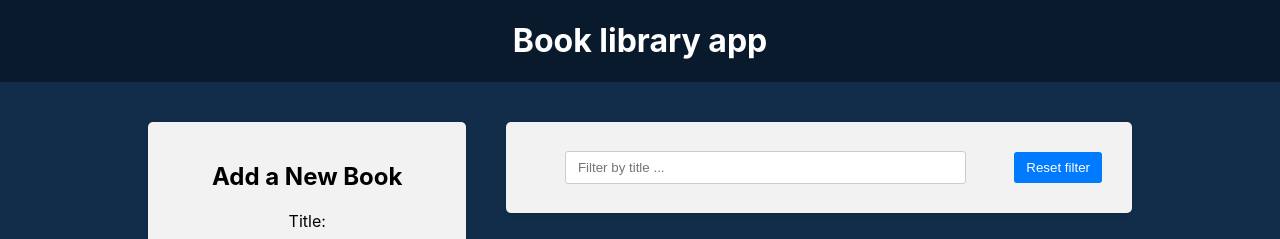
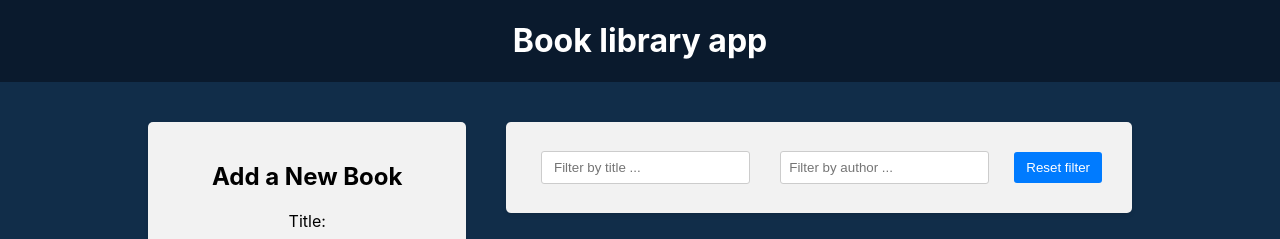
Before and after one commit to e7r74/Book-library-app, a React (Create React App) app in the folder fronted/: page / in a window 1280 px wide. Shown: the top 239 px of the page. Built offline with nearby package versions, Linux system fonts and the light colour scheme.

Commit message:
Filter by author

```diff
--- a/fronted/src/components/BookList/Booklist.js
+++ b/fronted/src/components/BookList/Booklist.js
@@ -3,12 +3,17 @@
 import { RxBookmark, RxBookmarkFilled } from 'react-icons/rx'
 import { deleteBook, toggleFavorite } from '../../redux/books/actionCreators'
 
-import { selectTitleFilter } from '../../redux/slices/filterSlice'
+import {
+  selectTitleFilter,
+  selectAuthorFilter,
+} from '../../redux/slices/filterSlice'
 import './BookList.css'
 
 const Booklist = () => {
   const books = useSelector((state) => state.books)
   const titleFilter = useSelector(selectTitleFilter)
+  const authorFilter = useSelector(selectAuthorFilter)
+
   const dispatch = useDispatch()
 
   const handleDelete = (id) => {
@@ -21,9 +26,11 @@
     const matchesTitle = book.title
       .toLowerCase()
       .includes(titleFilter.toLowerCase())
-
+    const matchesAuthor = book.author
+      .toLowerCase()
+      .includes(authorFilter.toLowerCase())
     console.log({ title: book.title, matchesTitle })
-    return matchesTitle
+    return matchesTitle && matchesAuthor
   })
 
   return (
--- a/fronted/src/components/Filter/Filter.js
+++ b/fronted/src/components/Filter/Filter.js
@@ -3,14 +3,23 @@
   selectTitleFilter,
   resetFilter,
   setTitleFilter,
+  setAuthorFilter,
+  selectAuthorFilter,
 } from '../../redux/slices/filterSlice'
 import './Filter.css'
 const Filter = () => {
   const dispatch = useDispatch()
   const titleFilter = useSelector(selectTitleFilter)
+  const authorFilter = useSelector(selectAuthorFilter)
+  /////////title filter//////////////
   const handleTitleFilterChange = (e) => {
     dispatch(setTitleFilter(e.target.value))
   }
+  ///////////author filter///////////////
+  const handleAuthorFilterChange = (e) => {
+    dispatch(setAuthorFilter(e.target.value))
+  }
+  //////////reset filter////////////
   const handleResetFilters = () => {
     dispatch(resetFilter())
   }
@@ -25,6 +34,14 @@
             placeholder=" Filter by title ..."
           />
         </div>
+        <div className="filter-group">
+          <input
+            onChange={handleAuthorFilterChange}
+            value={authorFilter}
+            type="text"
+            placeholder="Filter by author ..."
+          />
+        </div>
         <button type="button" onClick={handleResetFilters}>
           Reset filter
         </button>
--- a/fronted/src/redux/slices/filterSlice.js
+++ b/fronted/src/redux/slices/filterSlice.js
@@ -2,6 +2,7 @@
 
 const initialState = {
   title: '',
+  author: '',
 }
 
 const filterSlice = createSlice({
@@ -14,12 +15,17 @@
       // 2 variant c immer
       state.title = action.payload
     },
+    setAuthorFilter: (state, action) => {
+      state.author = action.payload
+    },
     resetFilter: (state) => {
       return initialState
     },
   },
 })
 
-export const { setTitleFilter, resetFilter } = filterSlice.actions
+export const { setTitleFilter, resetFilter, setAuthorFilter } =
+  filterSlice.actions
 export const selectTitleFilter = (state) => state.filter.title
+export const selectAuthorFilter = (state) => state.filter.author
 export default filterSlice.reducer
```
